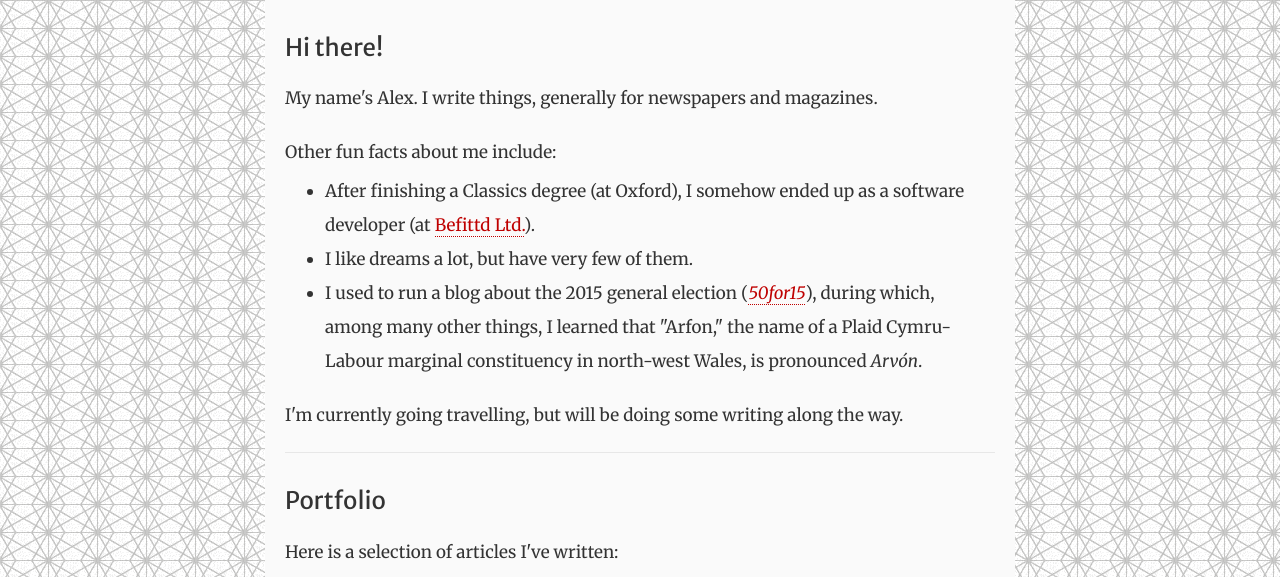
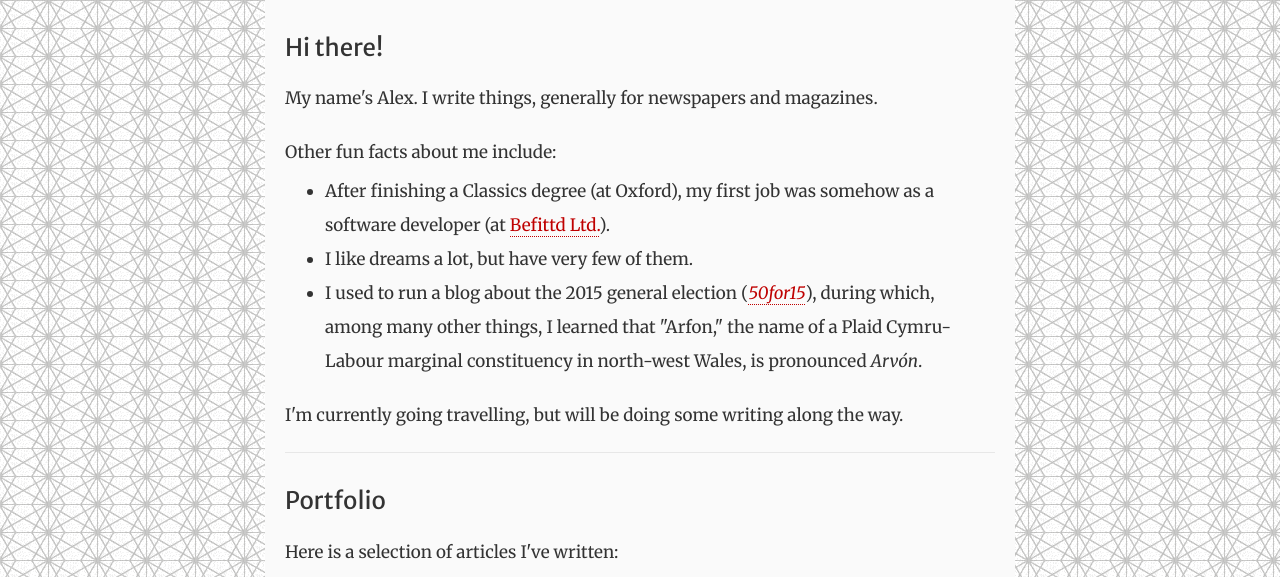
Before and after one commit to alexwoolley/alexwoolley.github.io, a plain HTML site: page index.html in a window 1280 px wide. Shown: the part 223-800 px from the top of the page. Drawn offline with nearby package versions, Linux system fonts and the light colour scheme.

Commit message:
Slight change to text

```diff
--- a/index.html
+++ b/index.html
@@ -45,7 +45,7 @@
 							<p>My name's Alex. I write things, generally for newspapers and magazines.</p>
 							<p>Other fun facts about me include:</p>
 							<ul>
-								<li class="first-list-element">After finishing a Classics degree (at Oxford), I somehow ended up as a software developer (at <a href="http://befittd.com/" target="_blank">Befittd Ltd.</a>).</li>
+								<li class="first-list-element">After finishing a Classics degree (at Oxford), my first job was somehow as a software developer (at <a href="http://befittd.com/" target="_blank">Befittd Ltd.</a>).</li>
 								<li>I like dreams a lot, but have very few of them.</li>
 								<li class="last-list-element">I used to run a blog about the 2015 general election (<a href="http://50for15.com/" target="_blank"><em>50for15</em></a>), during which, among many other things, I learned that "Arfon," the name of a Plaid Cymru-Labour marginal constituency in north-west Wales, is pronounced <em>Arv&oacute;n</em>.</li>
 							</ul>
```
